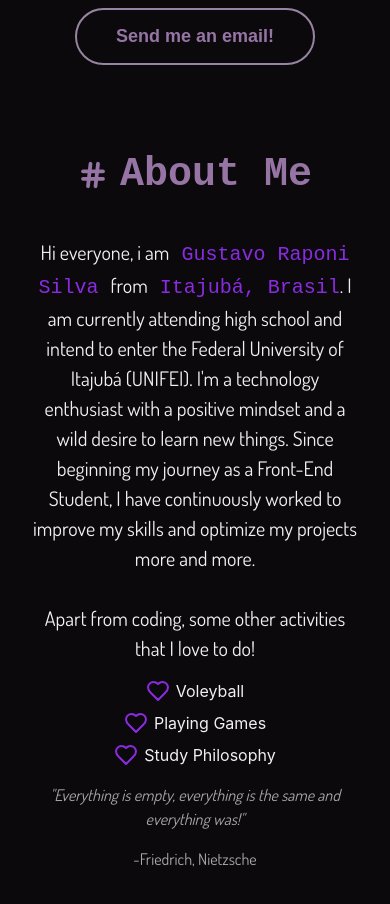
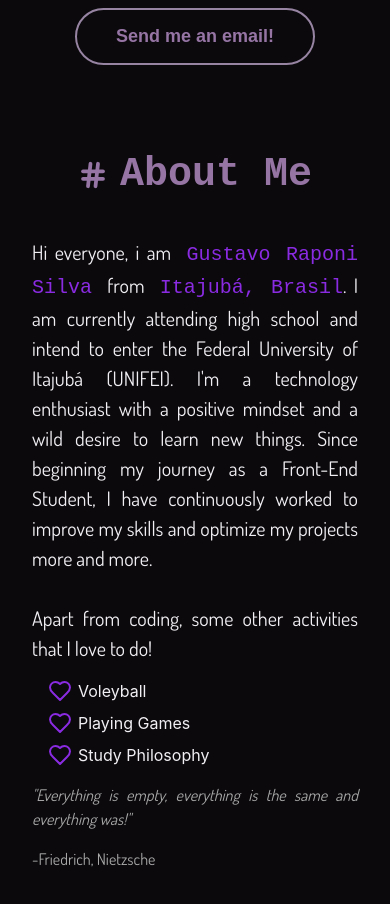
Before and after one commit to rapon1kt/my-portifolio, a Next.js app: page / in a window 390 px wide. Shown: the part 760-1664 px from the top of the page. Built offline with nearby package versions, Linux system fonts and the light colour scheme.

Commit message:
refactor: justify the text of description and remove hover

```diff
--- a/src/components/about-me/about-me.css
+++ b/src/components/about-me/about-me.css
@@ -6,6 +6,7 @@
     min-height: 80vh;
     flex-direction: row;
     padding-block: 1rem;
+    text-align: justify;
 }
 
 #about-me > .left-corner > .about-me-title {
@@ -44,12 +45,11 @@
     display: flex;
     padding: 1rem;
     flex-direction: column;
-    align-items: center;
 }
 
 #about-me > .left-corner >  .list > .hobbies{
     list-style: none;
-    color: var(--text)
+    color: var(--text);
 }
 
 #about-me > .left-corner >  .list .heart {
@@ -75,7 +75,7 @@
 @media screen and (max-width: 1040px) {
 
     #about-me {
-        text-align: center;
+        text-align: justify;
     }
 
     #about-me > .left-corner {
@@ -83,10 +83,6 @@
     }
 
     #about-me > .left-corner > .about-me-title {
-        justify-content: center;
-    }
-
-    #about-me > .left-corner > .list {
         justify-content: center;
     }
 
```
